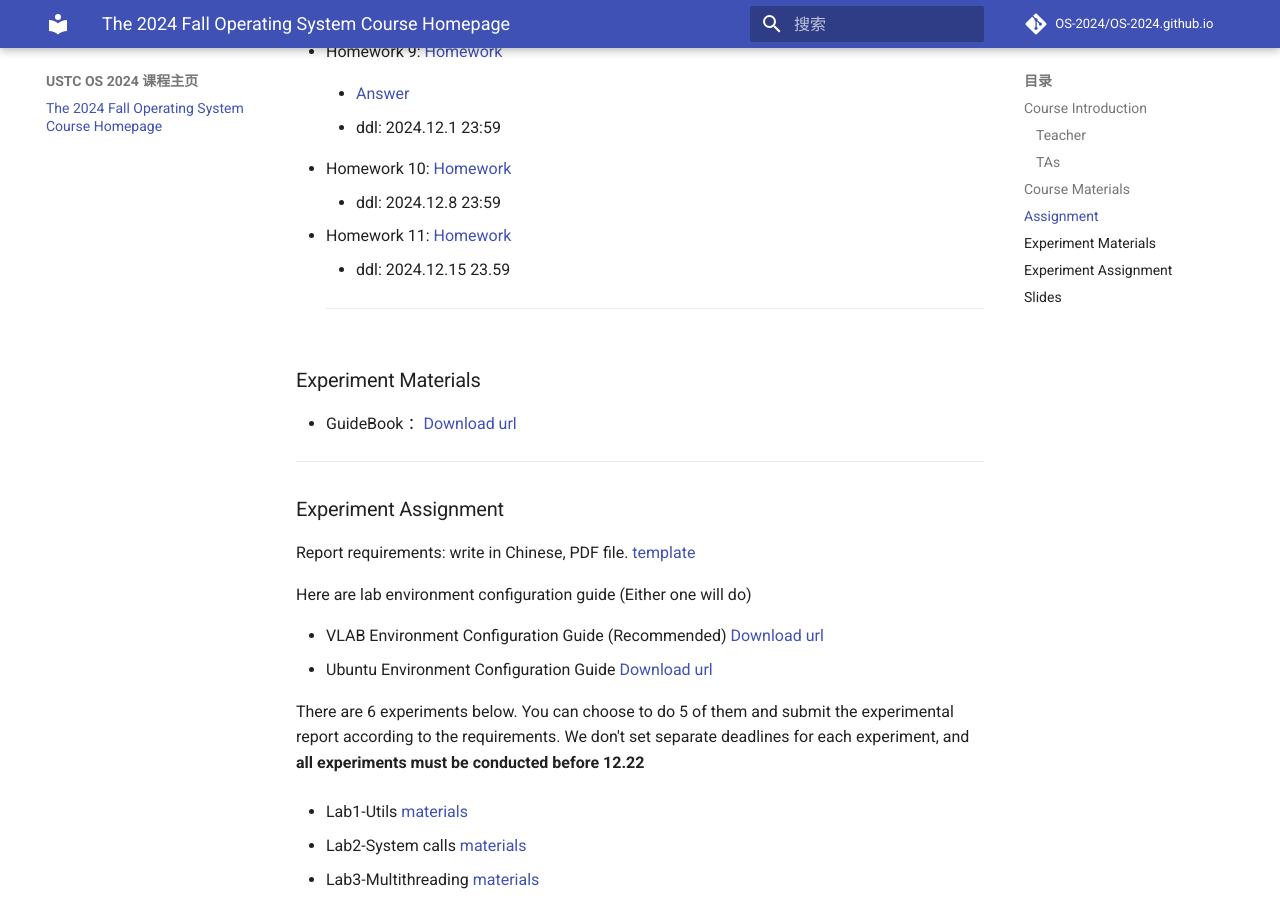
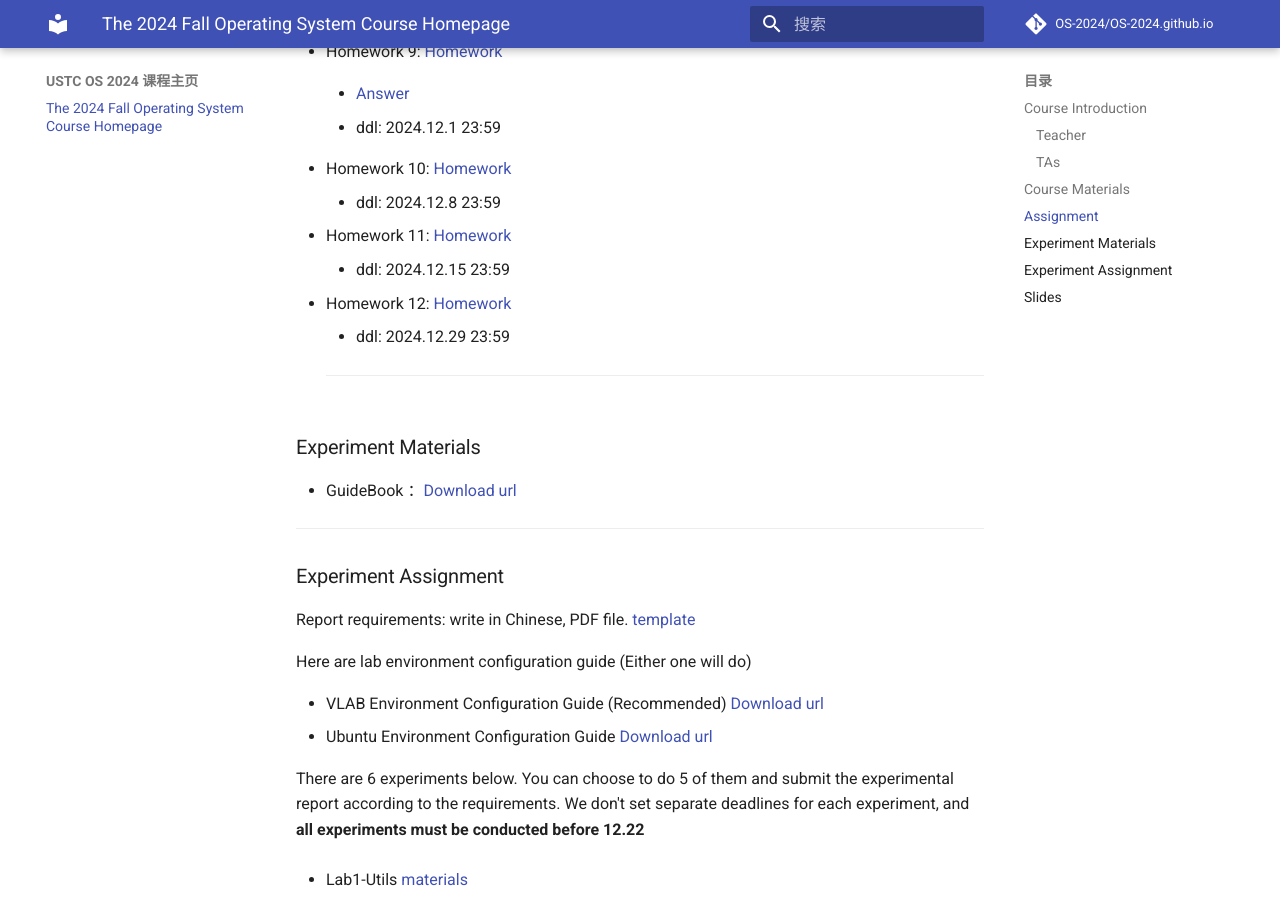
Before and after one commit to OS-2024/OS-2024.github.io, an MkDocs documentation site: the page built from docs/index.md, in a window 1280 px wide and 900 px high, scrolled down 2375 px. Built offline with MkDocs 1.6.1 and Material for MkDocs 9.7.7, drawn with Linux system fonts in a browser that asks for light colours; comment, search, counter and statistics services are not loaded.

Commit message:
add hw12

```diff
--- a/docs/index.md
+++ b/docs/index.md
@@ -111,7 +111,11 @@ Additional notes on assignments:
 
 * Homework 11: [Homework](https://rec.ustc.edu.cn/share/9ef47e60-b6e0-11ef-9785-2feb196f6e0f)
 
-    * ddl: 2024.12.15 23.59
+    * ddl: 2024.12.15 23:59
+
+* Homework 12: [Homework](https://rec.ustc.edu.cn/share/b5e245d0-bd05-11ef-8f6d-89697b8a0cb8)
+
+    * ddl: 2024.12.29 23:59
 ***
 
 ### Experiment Materials
```
